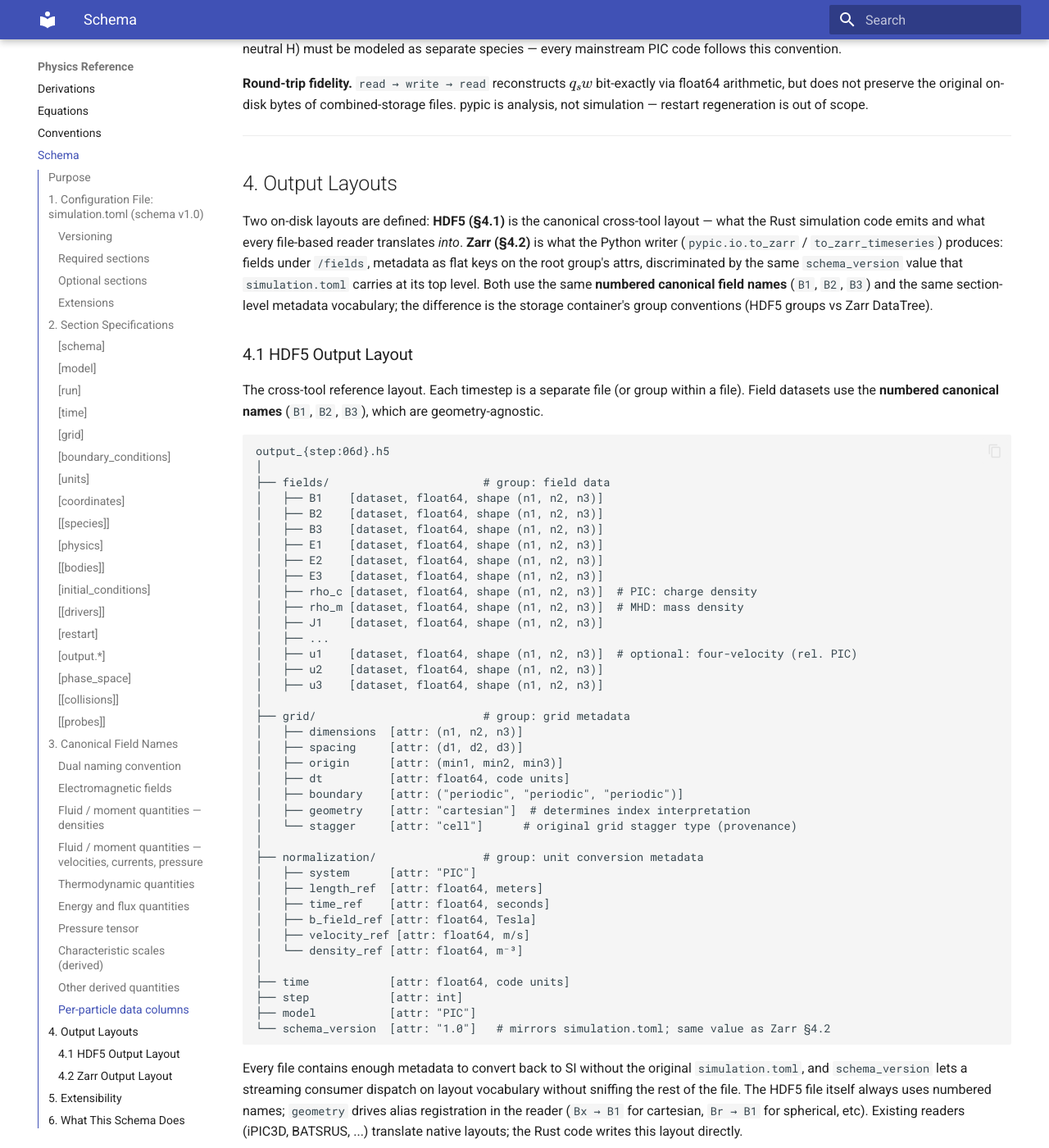
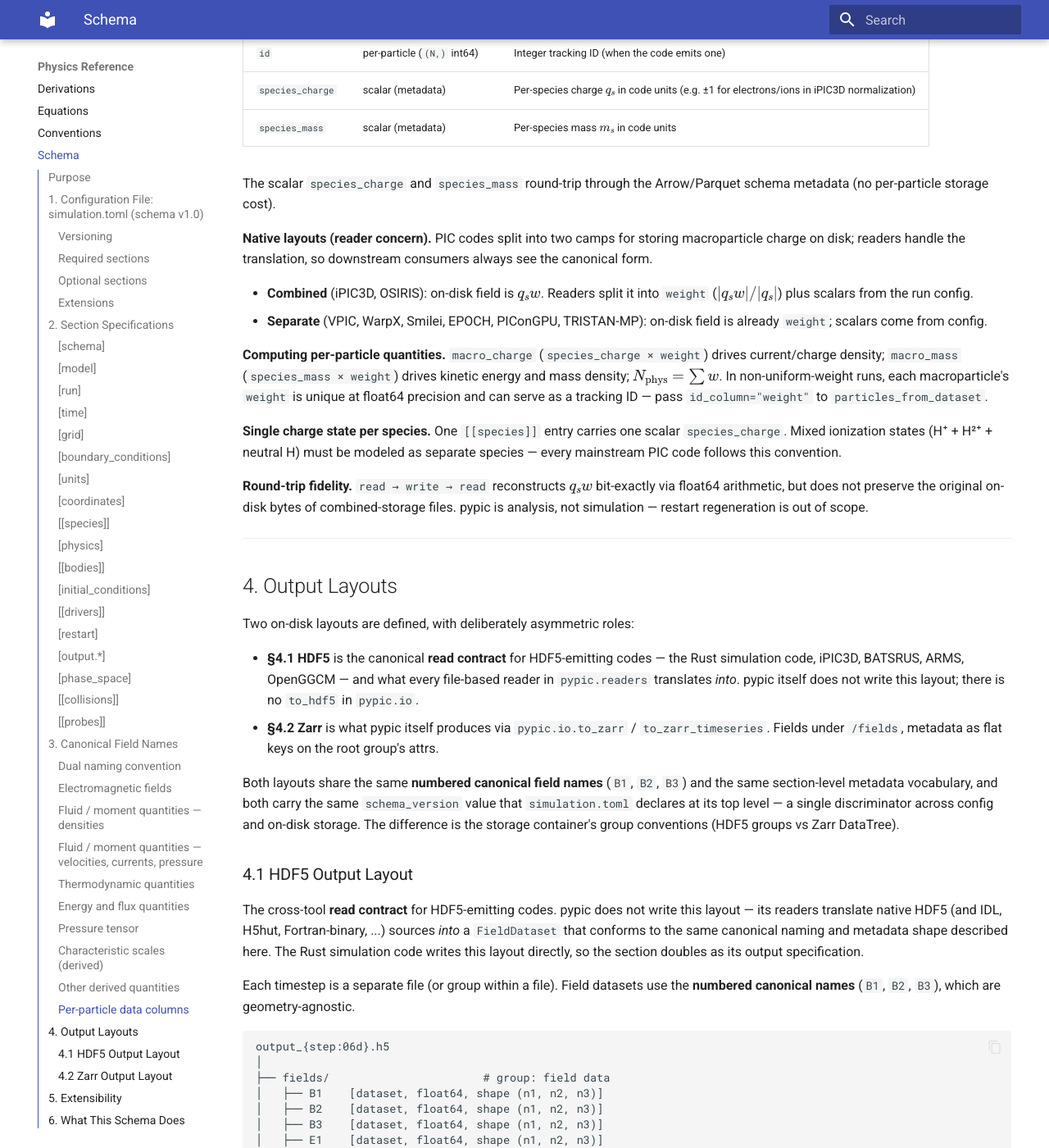
Before and after one commit to rusaitis/pypic, an MkDocs documentation site: the page built from docs/schema.md, in a window 1280 px wide and 1400 px high, scrolled down 24115 px. Shown: the whole window at 82% size. Built offline with MkDocs 1.6.1 and Material for MkDocs 9.7.7, drawn with Linux system fonts in a browser that asks for light colours; some of the changed text lies outside the part shown.

Commit message:
docs: schema v1 final consistency-and-simplicity pass
Assisted-by: Claude Opus 4.7 (1M context)

````diff
--- a/docs/schema.md
+++ b/docs/schema.md
@@ -41,9 +41,9 @@ output stores (HDF5 §4.1, Zarr §4.2). v1.x commits to:
 - **Reordering `[[species]]` is breaking.** Per-species canonical
   names (`_s0`, `_s1`, ...) bind to declaration order; reordering
   changes the meaning of every per-species field on disk.
-- **Pre-v1 reads, no pre-v1 writes.** Legacy Zarr layouts
-  (`pypic_layout` transitional, `pypic` umbrella) load with a
-  `DeprecationWarning` and are slated for removal in v2. Writers
+- **Pre-v1 reads, no pre-v1 writes.** The legacy v0 Zarr layout
+  (`pypic` umbrella attr at root) still loads with a
+  `DeprecationWarning` and is slated for removal in v2. Writers
   always emit `schema_version`.
 - **`x-*` extensions are unconstrained.** Code-specific knobs under
   `x-<code>.*` (or unknown sub-tables under `[physics.{pic,mhd,
@@ -291,6 +291,24 @@ B2 = [0.0, 0.5, 0.0]               # B_y on the y-face
 B3 = [0.0, 0.0, 0.5]               # B_z on the z-face
 E1 = [0.0, 0.5, 0.5]               # E_x on the x-edge
 ```
+
+**Stagger layering.** Three tiers, all optional, all additive — same
+fact, increasing precision:
+
+- **Tier 1** — `stagger` is a one-word summary for human readers and
+  downstream UIs ("cell-centered", "node-centered", "Yee mesh").
+  Informational only; readers always destagger to a co-located grid
+  on load.
+- **Tier 2** — `[grid.stagger_fields]` records per-group locations
+  (`B` on faces, `E` on edges) for readers that consume the
+  field-group hint when destaggering.
+- **Tier 3** — `[grid.stagger_position]` is the openPMD-precise
+  truth: per component, the offset inside the local cell on a
+  $[0.0, 1.0)$ scale.  Round-trips through `StaggerInfo.position`.
+
+The validator does **not** cross-check between tiers — a writer may
+populate any subset, and a reader that consumes only Tier 1 still
+works.  Readers that need ED-PIC-precise destagger reach for Tier 3.
 
 ### [boundary_conditions]
 
@@ -1051,13 +1069,26 @@ decomposed from the **total** pressure tensor (`P11..P33`). Per-species
 decomposition (`P_par_s0`, `P_perp_s0`) uses the per-species tensors
 (`P11_s0..P33_s0`).
 
-**Storage vs derived.** Only the six tensor components (`Pij`,
-`Pij_s{N}`) are storage-primitive in the canonical HDF5/Zarr layout;
-`P` (trace/3), `P_par`, `P_perp`, and `agyrotropy` are derived on
-demand by `compute()`. Listing `Pij` (or `Pi`/`Pe`) in
-`[output.fields].quantities` auto-expands to the six components;
-listing `P_par` writes the derived scalar — note that the post-hoc
-decomposition is then locked to the snapshot's $\hat{b}$.
+**Storage vs derived.** Two tiers, in preference order:
+
+1. **Preferred** — store the six tensor components (`Pij`,
+   `Pij_s{N}`).  `P` (trace/3), `P_par`, `P_perp`, and `agyrotropy`
+   are then derived on demand by `compute()` and stay
+   $\hat{b}$-fresh under frame transforms (the decomposition follows
+   whatever $\mathbf{B}$ is in the current frame).  Listing `Pij`
+   (or `Pi`/`Pe`) in `[output.fields].quantities` auto-expands to
+   the six components.
+2. **Acceptable** — codes that evolve only the CGL/double-adiabatic
+   decomposition (BATSRUS `MhdAnisoP`, GRMHD with anisotropic
+   closure) may store `P_par` and `P_perp` directly without the
+   tensor.  Frame transforms then cannot re-decompose; the stored
+   values lock to the snapshot's $\hat{b}$.  Listing `P_par` in
+   `[output.fields].quantities` writes the derived scalar with the
+   same lock-in caveat.
+
+`P_par`, `P_perp`, and `agyrotropy` carry no marker on disk
+distinguishing "computed by the code" from "derived by `compute()`" —
+the consumer treats them identically.
 
 ### Characteristic scales (derived)
 
@@ -1168,22 +1199,36 @@ not simulation — restart regeneration is out of scope.
 
 ## 4. Output Layouts
 
-Two on-disk layouts are defined: **HDF5 (§4.1)** is the canonical
-cross-tool layout — what the Rust simulation code emits and what every
-file-based reader translates *into*.  **Zarr (§4.2)** is what the
-Python writer (`pypic.io.to_zarr` / `to_zarr_timeseries`) produces:
-fields under `/fields`, metadata as flat keys on the root group's
-attrs, discriminated by the same `schema_version` value that
-`simulation.toml` carries at its top level.  Both use the same
-**numbered canonical field names** (`B1`, `B2`, `B3`) and the same
-section-level metadata vocabulary; the difference is the storage
-container's group conventions (HDF5 groups vs Zarr DataTree).
+Two on-disk layouts are defined, with deliberately asymmetric roles:
+
+- **§4.1 HDF5** is the canonical **read contract** for HDF5-emitting
+  codes — the Rust simulation code, iPIC3D, BATSRUS, ARMS, OpenGGCM —
+  and what every file-based reader in `pypic.readers` translates
+  *into*.  pypic itself does not write this layout; there is no
+  `to_hdf5` in `pypic.io`.
+- **§4.2 Zarr** is what pypic itself produces via
+  `pypic.io.to_zarr` / `to_zarr_timeseries`.  Fields under
+  `/fields`, metadata as flat keys on the root group's attrs.
+
+Both layouts share the same **numbered canonical field names** (`B1`,
+`B2`, `B3`) and the same section-level metadata vocabulary, and both
+carry the same `schema_version` value that `simulation.toml` declares
+at its top level — a single discriminator across config and on-disk
+storage.  The difference is the storage container's group conventions
+(HDF5 groups vs Zarr DataTree).
 
 ### 4.1 HDF5 Output Layout
 
-The cross-tool reference layout.  Each timestep is a separate file
-(or group within a file).  Field datasets use the **numbered canonical
-names** (`B1`, `B2`, `B3`), which are geometry-agnostic.
+The cross-tool **read contract** for HDF5-emitting codes.  pypic does
+not write this layout — its readers translate native HDF5 (and IDL,
+H5hut, Fortran-binary, ...) sources *into* a `FieldDataset` that
+conforms to the same canonical naming and metadata shape described
+here.  The Rust simulation code writes this layout directly, so the
+section doubles as its output specification.
+
+Each timestep is a separate file (or group within a file).  Field
+datasets use the **numbered canonical names** (`B1`, `B2`, `B3`),
+which are geometry-agnostic.
 
 ```
 output_{step:06d}.h5
@@ -1237,16 +1282,17 @@ layout directly.
 
 ### 4.2 Zarr Output Layout
 
-`pypic.io.to_zarr` and `to_zarr_timeseries` produce a Zarr v3 store
-laid out as an xarray `DataTree`: the field arrays live under a
-`/fields` child group (mirroring §4.1's `/fields/` HDF5 group); the
-metadata sections sit as flat keys on the root group's attrs, with a
-`schema_version` value that mirrors `simulation.toml`'s top-level
-`schema_version` and discriminates both the on-disk shape and the
-metadata vocabulary in one go.  Consolidated metadata is enabled —
-readers go through `consolidated="auto"` for the one-shot metadata
-fetch when the writer left a consolidated index, and fall back to
-listing for non-consolidated stores.
+The native pypic write format.  `pypic.io.to_zarr` and
+`to_zarr_timeseries` produce a Zarr v3 store laid out as an xarray
+`DataTree`: the field arrays live under a `/fields` child group
+(mirroring §4.1's `/fields/` HDF5 group); the metadata sections sit
+as flat keys on the root group's attrs, with a `schema_version` value
+that mirrors `simulation.toml`'s top-level `schema_version` and
+discriminates both the on-disk shape and the metadata vocabulary in
+one go.  Consolidated metadata is enabled — readers go through
+`consolidated="auto"` for the one-shot metadata fetch when the writer
+left a consolidated index, and fall back to listing for
+non-consolidated stores.
 
 ```
 my_store.zarr/                         # Zarr v3 group root
@@ -1308,7 +1354,7 @@ write; user-supplied `encoding=` overrides per variable.
 | Grid metadata | `/grid/` group with attrs | root `attrs.grid` (JSON) |
 | Normalization | `/normalization/` group | root `attrs.normalization` |
 | Coord arrays | from grid attrs | `/fields/{x,y,z}` (1-D) |
-| `time` / `step` | top-level scalar attrs | `time` dim (multi-step) |
+| `time` / `step` | top-level scalar attrs | `time` dim (multi-step) / `metadata.time` scalar (single-step) |
 | Files per write | one per timestep | one store, all steps |
 | Schema version | top-level `schema_version` attr | root `attrs.schema_version = "1.0"` |
 
````
Also changed, not shown: other parts of docs/schema.md (+1 -3 lines), 3 other files.
